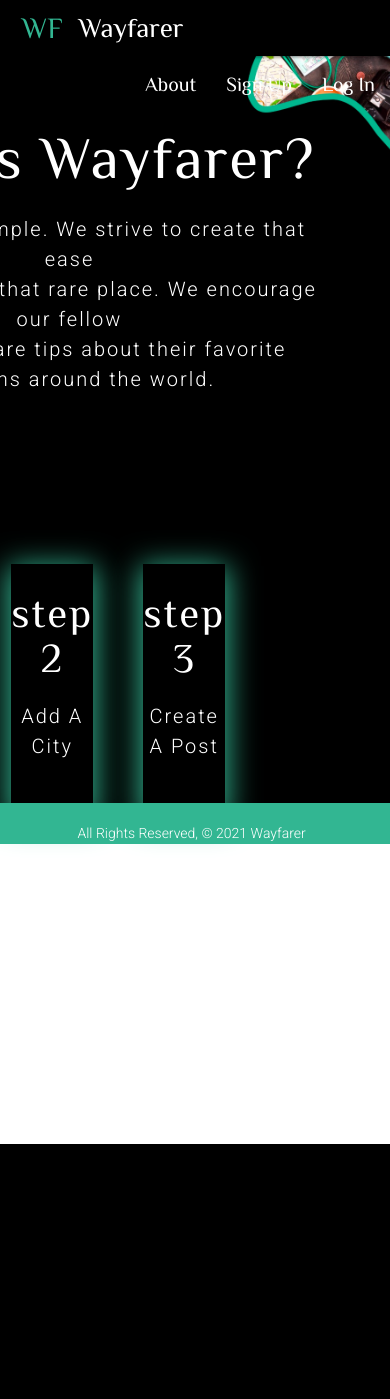
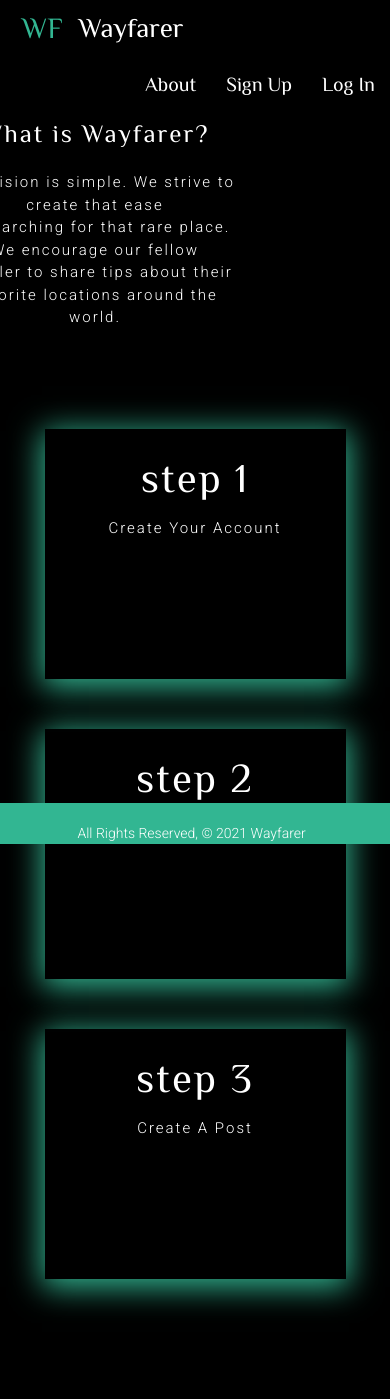
Before and after one commit to ajelleny/wayfarer, a Django app: page / in a window 390 px wide. Shown: the top 1399 px of the page. Before the commit the page ends 1144 px from the top, so only its background shows below. Run offline with Django 3.2, Linux system fonts and the light colour scheme.

Commit message:
added media queries to home page

```diff
--- a/main_app/static/css/style.css
+++ b/main_app/static/css/style.css
@@ -3,7 +3,6 @@
   --submain-font-family: 'Roboto', sans-serif;
 }
 
-html,
 body {
     font-family: var(--submain-font-family);
     background-image: url('../images/home-background.jpg');
@@ -56,7 +55,7 @@ input {
   margin-left: -100px;
 }
 
-.about-container {
+.home-about-container {
   text-align: left;
   margin-left: -5vw;
   margin-top: 70px;
@@ -68,6 +67,15 @@ input {
   width: 100%;
   margin-top: 50px;
   margin-left: -95px;
+}
+
+@media only screen and (max-width: 480px) {
+  .steps-container {
+    display: flex;
+    flex-direction: column;
+    width: 100%;
+    margin-left: 50px;
+  }
 }
 
 .steps {
@@ -86,6 +94,11 @@ input {
   font-family: var(--main-font-family);
 }
 
+.step-p {
+  font-size: 12px;
+  padding: 15px;
+}
+
 h1, h3, h5, p {
   color: #fff;
   letter-spacing: 2px;
@@ -98,18 +111,61 @@ h1 {
 p {
   font-size: 20px;
 }
+
+@media only screen and (max-width: 480px) {
+  body {
+    height: 100vh;
+    margin-bottom: 725px
+  }
+
+  .home-about-container {
+    text-align: center;
+    margin-top: 70px;
+    margin-left: 55px;
+    width: 100vw;
+    padding: 0px 20px 0px 20px;
+  }
+
+  h1 {
+    font-size: 25px;
+  }
+
+  p {
+    font-size: 15px;
+    text-align: center;
+  }
+
+  .container {
+    padding: 25px;
+  }
+
+  .steps {
+    margin-bottom: 0px;
+  }
+
+}
 /* --------------------about page------------------------- */
-.about-container {
+.aboutpage-section {
+  width: 100%;
+  text-align: center;
+  margin-left: -100px;
+  margin-bottom: 400px;
+}
+
+
+.h1-container, .aboutpage-container {
 width: 500px;
 height: 40vh;
 text-align: center;
 margin-left: -100px;
 }
 
+
 .jelleny-container, .jacob-container {
   border: 3px solid white;
   display: flex;
   flex-direction: row;
+  width: 700px;
 }
 
 .jelleny-container {
@@ -118,6 +174,10 @@ margin-left: -100px;
 
 .jelleny-desc {
   align-items: right;
+}
+
+.about-name {
+  font-family: var(--main-font-family);
 }
 
 /* ------------------profile page------------------------- */
```
